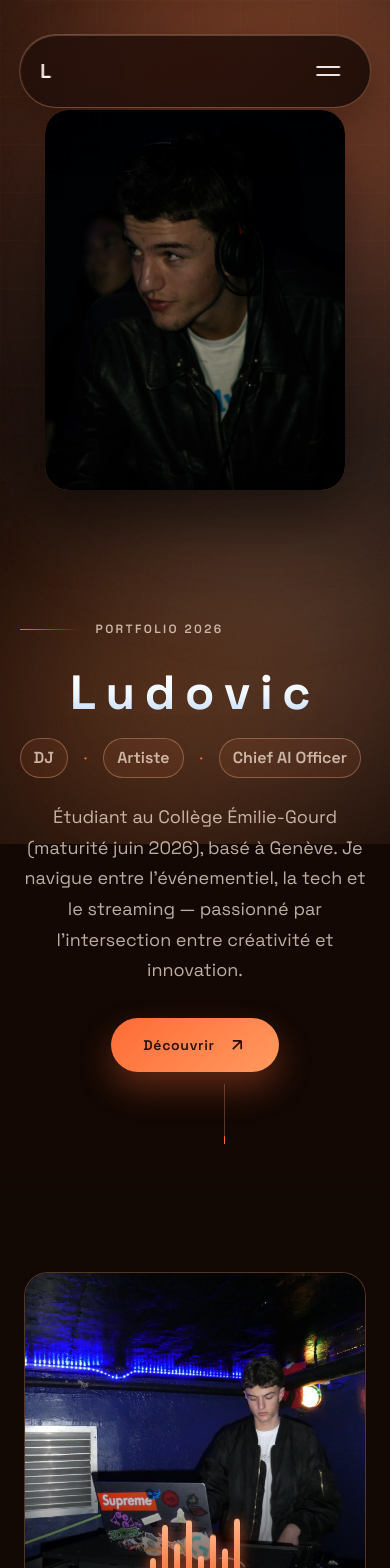
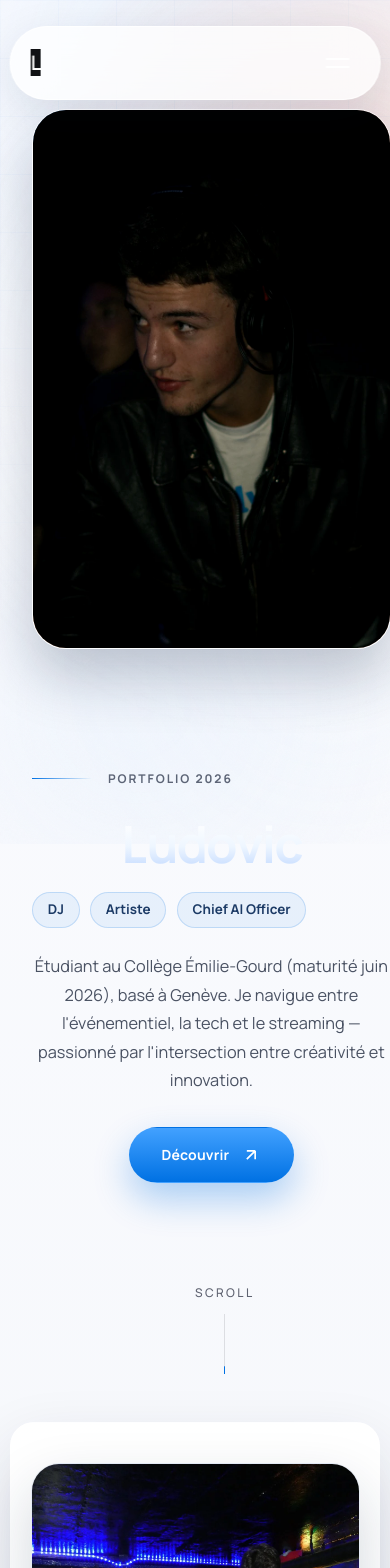
Before and after one commit to ludovic111/portfolio, a Next.js app: page / in a window 390 px wide. Shown: the top 1568 px of the page. Built offline with nearby package versions, Linux system fonts and the light colour scheme; no server answers.

Commit message:
Redesign site with premium Apple-style visual system

```diff
--- a/app/layout.js
+++ b/app/layout.js
@@ -30,13 +30,13 @@ export default function RootLayout({ children }) {
   return (
     <html lang="fr">
       <head>
-        <meta name="theme-color" content="#140a07" />
+        <meta name="theme-color" content="#f3f4f7" />
         <link rel="icon" type="image/svg+xml" href="/assets/favicon.svg" />
         <link rel="preconnect" href="https://fonts.googleapis.com" />
         <link rel="preconnect" href="https://fonts.gstatic.com" crossOrigin="" />
         <link
           rel="stylesheet"
-          href="https://fonts.googleapis.com/css2?family=DM+Serif+Display:ital@0;1&family=Space+Grotesk:wght@400;500;600;700&display=swap"
+          href="https://fonts.googleapis.com/css2?family=Fraunces:opsz,wght@9..144,600;9..144,700&family=Manrope:wght@400;500;600;700;800&display=swap"
         />
         <link rel="stylesheet" href="/css/styles.css" />
       </head>
--- a/public/css/styles.css
+++ b/public/css/styles.css
@@ -2485,7 +2485,27 @@ img {
     }
 }
 
-/* Rebrand Overrides */
+/* Premium Product Overhaul */
+:root {
+    --color-bg: #f3f4f7;
+    --color-bg-light: #ffffff;
+    --color-text: #101114;
+    --color-text-muted: #5f6371;
+    --color-accent: #0071e3;
+    --color-accent-light: #57a8ff;
+    --color-border: rgba(16, 17, 20, 0.11);
+    --font-sans: "Manrope", "Space Grotesk", "Helvetica Neue", "Helvetica", "Arial", sans-serif;
+    --font-serif: "Fraunces", "DM Serif Display", "Georgia", serif;
+}
+
+body {
+    background:
+        radial-gradient(920px 460px at 15% -10%, rgba(87, 168, 255, 0.24) 0%, rgba(243, 244, 247, 0) 60%),
+        radial-gradient(980px 540px at 85% -20%, rgba(168, 214, 255, 0.42) 0%, rgba(243, 244, 247, 0) 64%),
+        linear-gradient(180deg, #fbfcff 0%, #eef1f6 50%, #f6f7fa 100%);
+    color: var(--color-text);
+}
+
 body::before {
     content: "";
     position: fixed;
@@ -2493,45 +2513,253 @@ body::before {
     pointer-events: none;
     z-index: -1;
     background:
-        linear-gradient(rgba(255, 140, 84, 0.05) 1px, transparent 1px),
-        linear-gradient(90deg, rgba(255, 140, 84, 0.05) 1px, transparent 1px);
-    background-size: 48px 48px;
-    mask-image: radial-gradient(circle at 50% 20%, rgba(0, 0, 0, 0.85), transparent 72%);
+        linear-gradient(rgba(0, 113, 227, 0.035) 1px, transparent 1px),
+        linear-gradient(90deg, rgba(0, 113, 227, 0.035) 1px, transparent 1px);
+    background-size: 58px 58px;
+    mask-image: radial-gradient(circle at 50% 18%, rgba(0, 0, 0, 0.9), transparent 74%);
+}
+
+.loading-screen {
+    background: radial-gradient(circle at 50% 30%, #22314a 0%, #0c1019 58%, #080b12 100%);
+}
+
+.main {
+    animation: none;
+}
+
+.ambient-bg {
+    opacity: 0.62;
+}
+
+.gradient-orb {
+    filter: blur(88px);
+}
+
+.orb-1 {
+    background: radial-gradient(circle, rgba(0, 113, 227, 0.38) 0%, transparent 72%);
+}
+
+.orb-2 {
+    background: radial-gradient(circle, rgba(95, 167, 255, 0.32) 0%, transparent 72%);
+}
+
+.orb-3 {
+    background: radial-gradient(circle, rgba(178, 217, 255, 0.24) 0%, transparent 72%);
 }
 
 .nav {
-    width: min(1180px, calc(100% - 2.4rem));
-    margin: 1.1rem auto 0;
-    border: 1px solid rgba(255, 179, 134, 0.35);
-    background: linear-gradient(135deg, rgba(31, 15, 11, 0.8), rgba(21, 10, 7, 0.86));
-    box-shadow: 0 18px 45px rgba(0, 0, 0, 0.35), inset 0 1px 0 rgba(255, 203, 168, 0.25);
+    width: min(1200px, calc(100% - 2.6rem));
+    margin: 1.2rem auto 0;
+    border-radius: 999px;
+    border: 1px solid rgba(255, 255, 255, 0.72);
+    background: rgba(255, 255, 255, 0.76);
+    box-shadow: 0 12px 44px rgba(24, 34, 56, 0.1);
+    backdrop-filter: blur(22px);
+    -webkit-backdrop-filter: blur(22px);
+}
+
+.nav.scrolled {
+    background: rgba(255, 255, 255, 0.86);
+    box-shadow: 0 16px 46px rgba(20, 29, 50, 0.14);
+}
+
+.nav-logo {
+    background: #101114;
+    color: #ffffff;
+    border: none;
 }
 
 .nav-link {
-    font-size: 0.76rem;
+    color: #242832;
+    font-size: 0.74rem;
     text-transform: uppercase;
     letter-spacing: 0.12em;
+    font-weight: 700;
+}
+
+.nav-link:hover {
+    color: #101114;
+}
+
+.lang-btn {
+    color: #3b4150;
+    font-weight: 700;
+}
+
+.lang-btn.active {
+    color: #0071e3;
+}
+
+.hero {
+    max-width: 1240px;
+    margin: 0 auto;
+    padding: 10.5rem 2rem 7.4rem;
+    gap: clamp(2.2rem, 6vw, 5.8rem);
+}
+
+.hero-eyebrow .text {
+    letter-spacing: 0.16em;
+    text-transform: uppercase;
+    font-weight: 700;
+    color: #5c6476;
 }
 
 .hero-title {
-    font-family: var(--font-serif);
+    font-family: var(--font-sans);
+    font-size: clamp(3.2rem, 11vw, 8.3rem);
+    font-weight: 800;
+    letter-spacing: -0.042em;
+    line-height: 0.93;
 }
 
 .hero-title .title-line {
+    letter-spacing: -0.04em;
+}
+
+.hero-roles {
+    margin-top: 1.3rem;
+    gap: 0.66rem;
+}
+
+.hero-roles .separator {
+    display: none;
+}
+
+.hero-roles .role {
+    border: 1px solid rgba(0, 113, 227, 0.18);
+    border-radius: 999px;
+    padding: 0.4rem 0.92rem;
+    background: rgba(0, 113, 227, 0.07);
+    color: #1c3b66;
+    font-size: 0.84rem;
+    font-weight: 700;
+}
+
+.hero-bio {
+    max-width: 620px;
+    font-size: clamp(1.02rem, 2vw, 1.2rem);
+    line-height: 1.75;
+    color: #4a5263;
+}
+
+.btn {
+    border-radius: 999px;
+    border: 1px solid transparent;
+    letter-spacing: 0.01em;
+    font-weight: 700;
+}
+
+.btn-primary {
+    color: #ffffff;
+    background: linear-gradient(180deg, #42a1ff 0%, #0071e3 100%);
+    box-shadow: 0 16px 36px rgba(0, 113, 227, 0.32);
+}
+
+.btn-primary:hover {
+    transform: translateY(-3px);
+    box-shadow: 0 20px 42px rgba(0, 113, 227, 0.42);
+}
+
+.hero-visual {
+    height: 560px;
+}
+
+.headshot-container {
+    width: min(430px, 92vw);
+    height: min(540px, 80vh);
+}
+
+.headshot-frame {
+    border-radius: 34px;
+    border: 1px solid rgba(255, 255, 255, 0.72);
+    box-shadow: 0 28px 56px rgba(13, 28, 58, 0.24);
+}
+
+.headshot-img {
+    filter: saturate(1.04) contrast(1.03);
+}
+
+.floating-badge {
+    border: 1px solid rgba(255, 255, 255, 0.72);
+    background: rgba(255, 255, 255, 0.84);
+    backdrop-filter: blur(14px);
+    color: #1d2230;
+}
+
+.section {
+    width: min(1240px, calc(100% - 2.6rem));
+    margin: 0 auto 2.9rem;
+    padding: clamp(3.4rem, 5.2vw, 5rem) clamp(1.2rem, 4vw, 3.6rem);
+    border-radius: 34px;
+    border: 1px solid rgba(255, 255, 255, 0.72);
+    background: linear-gradient(180deg, rgba(255, 255, 255, 0.9), rgba(248, 250, 255, 0.92));
+    box-shadow: 0 22px 60px rgba(24, 36, 60, 0.12);
+}
+
+.section-dark {
+    border-color: rgba(119, 138, 175, 0.26);
+    background: linear-gradient(170deg, rgba(15, 20, 31, 0.96), rgba(11, 14, 23, 0.96));
+    box-shadow: 0 26px 62px rgba(2, 5, 11, 0.42);
+}
+
+.section-dark .section-title,
+.section-dark .section-desc,
+.section-dark .tech-intro,
+.section-dark .social-intro,
+.section-dark .contact-intro,
+.section-dark .subsection-title,
+.section-dark .subsection-desc,
+.section-dark .stack-title,
+.section-dark .stack-label,
+.section-dark .resp-item,
+.section-dark .form-label {
+    color: #f2f6ff;
+}
+
+.section-dark .section-desc,
+.section-dark .social-intro,
+.section-dark .contact-intro,
+.section-dark .subsection-desc,
+.section-dark .btn-sublabel {
+    color: rgba(228, 236, 255, 0.76);
+}
+
+.section-number {
+    color: #6f788e;
+    font-size: 0.75rem;
+    font-weight: 800;
     letter-spacing: 0.2em;
 }
 
-.hero-roles .role {
-    border: 1px solid rgba(255, 179, 134, 0.35);
-    border-radius: 999px;
-    padding: 0.38rem 0.82rem;
-    background: rgba(255, 132, 76, 0.08);
-    font-weight: 600;
-}
-
-.section-number {
-    color: rgba(255, 179, 134, 0.86);
-    letter-spacing: 0.18em;
+.section-grid {
+    gap: clamp(2rem, 5vw, 4.8rem);
+}
+
+.section-title {
+    font-family: var(--font-sans);
+    font-size: clamp(2rem, 5.2vw, 3.9rem);
+    font-weight: 800;
+    letter-spacing: -0.03em;
+    line-height: 1.03;
+}
+
+.section-desc,
+.tech-intro,
+.social-intro,
+.contact-intro,
+.subsection-desc,
+.philosophy-text {
+    color: #545d70;
+    font-size: 1.04rem;
+    line-height: 1.75;
+}
+
+.subsection-title,
+.tech-role,
+.stack-title,
+.stack-label {
+    font-weight: 700;
+    letter-spacing: -0.01em;
 }
 
 .visual-card,
@@ -2541,36 +2769,206 @@ body::before {
 .contact-form,
 .equipment-item,
 .stack-item {
-    border-color: rgba(255, 179, 134, 0.26);
-    background: linear-gradient(145deg, rgba(32, 16, 12, 0.78), rgba(23, 11, 8, 0.66));
-}
-
-.btn-primary {
-    color: #2b0f08;
-    background: linear-gradient(140deg, #ff6b35, #ff9a60);
-    box-shadow: 0 16px 34px rgba(255, 107, 53, 0.32);
-}
-
-.btn-primary:hover {
-    box-shadow: 0 22px 42px rgba(255, 107, 53, 0.42);
+    border-radius: 28px;
+    border: 1px solid rgba(160, 178, 209, 0.24);
+    background: linear-gradient(165deg, rgba(255, 255, 255, 0.76), rgba(243, 247, 255, 0.76));
+}
+
+.section-dark .visual-card,
+.section-dark .tech-card,
+.section-dark .social-btn,
+.section-dark .contact-form,
+.section-dark .stack-item,
+.section-dark .equipment-item {
+    border-color: rgba(128, 153, 197, 0.28);
+    background: linear-gradient(165deg, rgba(20, 26, 39, 0.74), rgba(14, 20, 32, 0.7));
+}
+
+.visual-card {
+    box-shadow: 0 24px 56px rgba(22, 37, 68, 0.18);
+}
+
+.visual-card:hover {
+    transform: translateY(-8px);
+}
+
+.tech-grid {
+    gap: 1.8rem;
+}
+
+.tech-card {
+    padding: 2.2rem;
+}
+
+.tech-icon {
+    width: 56px;
+    height: 56px;
+    border-radius: 14px;
+    display: inline-flex;
+    align-items: center;
+    justify-content: center;
+    background: rgba(0, 113, 227, 0.13);
+    box-shadow: inset 0 0 0 1px rgba(0, 113, 227, 0.2);
+}
+
+.company-link {
+    color: #0071e3;
+    font-weight: 700;
+}
+
+.company-link:hover {
+    color: #2b8cff;
 }
 
 .genre-tag,
 .activity-tag,
 .stack-item {
-    border-color: rgba(255, 179, 134, 0.35);
-    color: rgba(255, 234, 217, 0.95);
-}
-
-.tech-icon,
-.platform-icon,
-.tile-icon {
-    filter: drop-shadow(0 0 12px rgba(255, 120, 67, 0.35));
+    border: 1px solid rgba(0, 113, 227, 0.2);
+    color: #2f4f78;
+    background: rgba(0, 113, 227, 0.07);
+}
+
+.section-dark .genre-tag,
+.section-dark .activity-tag,
+.section-dark .stack-item {
+    border-color: rgba(135, 170, 233, 0.34);
+    color: #e0ecff;
+    background: rgba(88, 130, 199, 0.2);
+}
+
+.social-tile {
+    border-radius: 30px;
+    min-height: 250px;
+}
+
+.social-tile:hover {
+    transform: translateY(-8px);
+    box-shadow: 0 22px 48px rgba(0, 30, 90, 0.16);
+}
+
+.social-btn {
+    border-radius: 18px;
+}
+
+.contact-form {
+    padding: clamp(1.4rem, 3vw, 2.3rem);
+}
+
+.form-input,
+.form-select,
+.form-textarea {
+    border-radius: 14px;
+    border: 1px solid rgba(125, 144, 176, 0.35);
+    background: rgba(255, 255, 255, 0.8);
+    color: #171d29;
+}
+
+.form-input:focus,
+.form-select:focus,
+.form-textarea:focus {
+    border-color: rgba(0, 113, 227, 0.56);
+    box-shadow: 0 0 0 4px rgba(0, 113, 227, 0.16);
+}
+
+.section-dark .form-input,
+.section-dark .form-select,
+.section-dark .form-textarea {
+    background: rgba(16, 22, 34, 0.84);
+    color: #eef4ff;
+    border-color: rgba(119, 144, 196, 0.36);
 }
 
 .footer-marquee {
-    border-top: 1px solid rgba(255, 179, 134, 0.2);
-    border-bottom: 1px solid rgba(255, 179, 134, 0.2);
+    border-top: 1px solid rgba(136, 160, 207, 0.22);
+    border-bottom: 1px solid rgba(136, 160, 207, 0.22);
+}
+
+.footer {
+    max-width: 1240px;
+    margin: 0 auto 3rem;
+    width: calc(100% - 2.6rem);
+    border-radius: 24px;
+    border: 1px solid rgba(255, 255, 255, 0.72);
+    background: rgba(255, 255, 255, 0.74);
+    box-shadow: 0 20px 44px rgba(24, 40, 67, 0.12);
+}
+
+.back-to-top {
+    border-color: rgba(0, 113, 227, 0.28);
+    background: rgba(0, 113, 227, 0.08);
+    color: #1b4d87;
+}
+
+.back-to-top:hover {
+    background: linear-gradient(180deg, #42a1ff, #0071e3);
+    color: #ffffff;
+}
+
+@media (max-width: 1180px) {
+    .hero {
+        padding-top: 9rem;
+    }
+
+    .section {
+        width: calc(100% - 2rem);
+        border-radius: 28px;
+    }
+}
+
+@media (max-width: 900px) {
+    .hero {
+        grid-template-columns: 1fr;
+        text-align: center;
+    }
+
+    .hero-bio {
+        margin-left: auto;
+        margin-right: auto;
+    }
+
+    .hero-cta {
+        justify-content: center;
+    }
+
+    .hero-visual {
+        order: -1;
+        height: 470px;
+    }
+}
+
+@media (max-width: 768px) {
+    .nav {
+        width: calc(100% - 1.2rem);
+        margin-top: 0.6rem;
+    }
+
+    .menu-open .nav {
+        background: rgba(255, 255, 255, 0.94);
+    }
+
+    .mobile-menu-bg {
+        background: linear-gradient(160deg, rgba(247, 250, 255, 0.96) 0%, rgba(238, 244, 255, 0.96) 100%);
+    }
+
+    .mobile-link {
+        color: #2b3345;
+        font-weight: 700;
+        letter-spacing: 0.06em;
+        text-transform: uppercase;
+    }
+
+    .section {
+        width: calc(100% - 1.2rem);
+        margin-bottom: 1.4rem;
+        border-radius: 24px;
+        padding: 2.5rem 1.25rem;
+    }
+
+    .footer {
+        width: calc(100% - 1.2rem);
+        margin-bottom: 1.2rem;
+        border-radius: 20px;
+    }
 }
 
 /* Reduced Motion */
```
